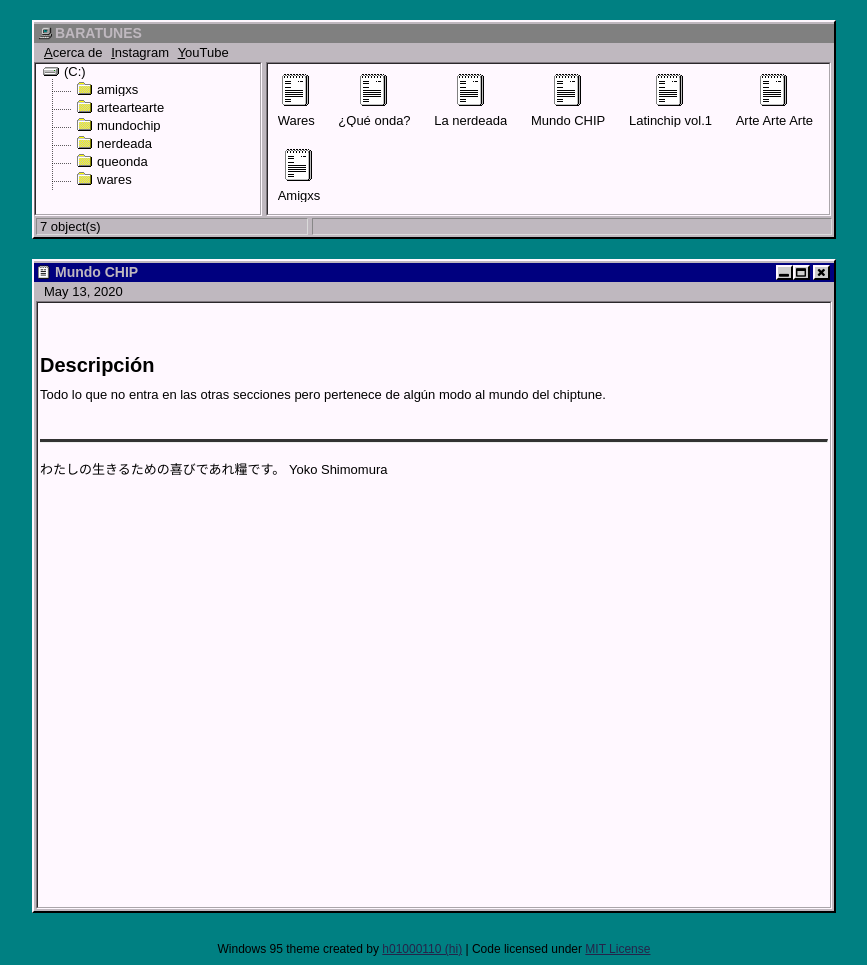
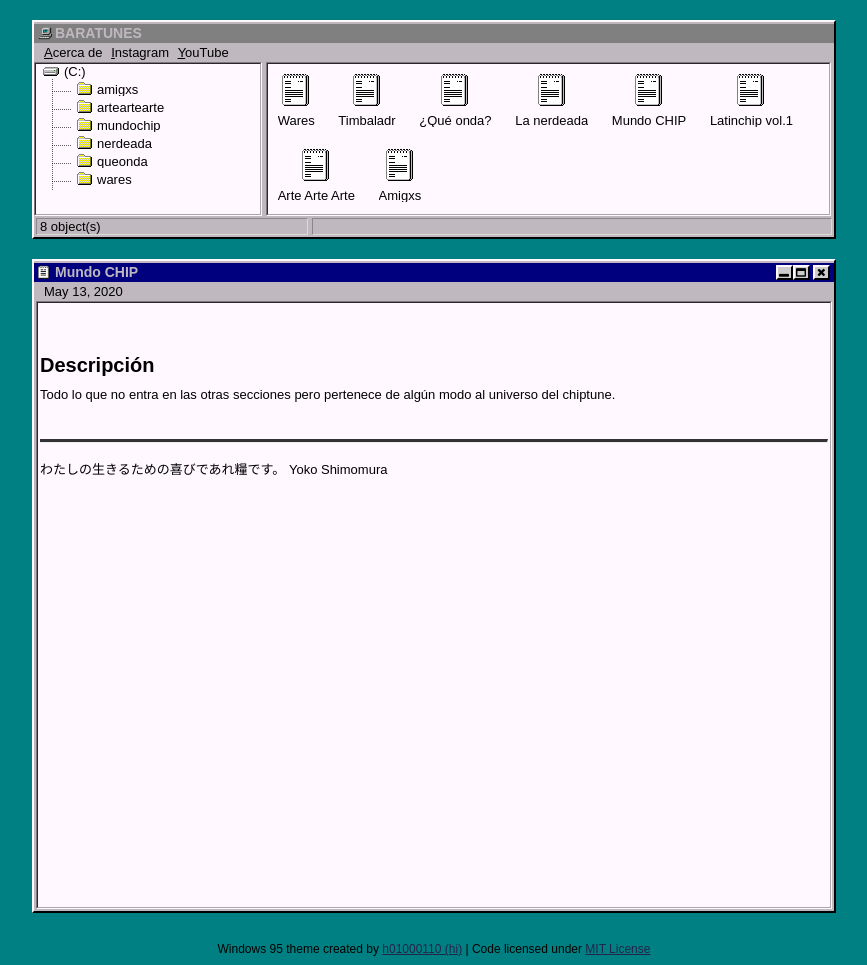
Before and after one commit to baratunes/baratunes-224-site, a Jekyll site: the page built from _posts/2020-05-13-mundochip.md, in a window 1280 px wide. Shown: the whole page, without its empty margins (206-1073 px from the left). Built offline with Jekyll 4.4.1, drawn with Linux system fonts in a browser that asks for light colours.

Commit message:
new file:   _posts/2020-05-13-timaladr.md

```diff
--- a/_posts/2020-05-13-mundochip.md
+++ b/_posts/2020-05-13-mundochip.md
@@ -5,4 +5,4 @@ tags: mundochip
 ---
 
 # Descripción
-Todo lo que no entra en las otras secciones pero pertenece de algún modo al mundo del chiptune.
+Todo lo que no entra en las otras secciones pero pertenece de algún modo al universo del chiptune.
```
Also changed, not shown: _posts/2020-05-13-timaladr.md (added, +16 -0 lines).
